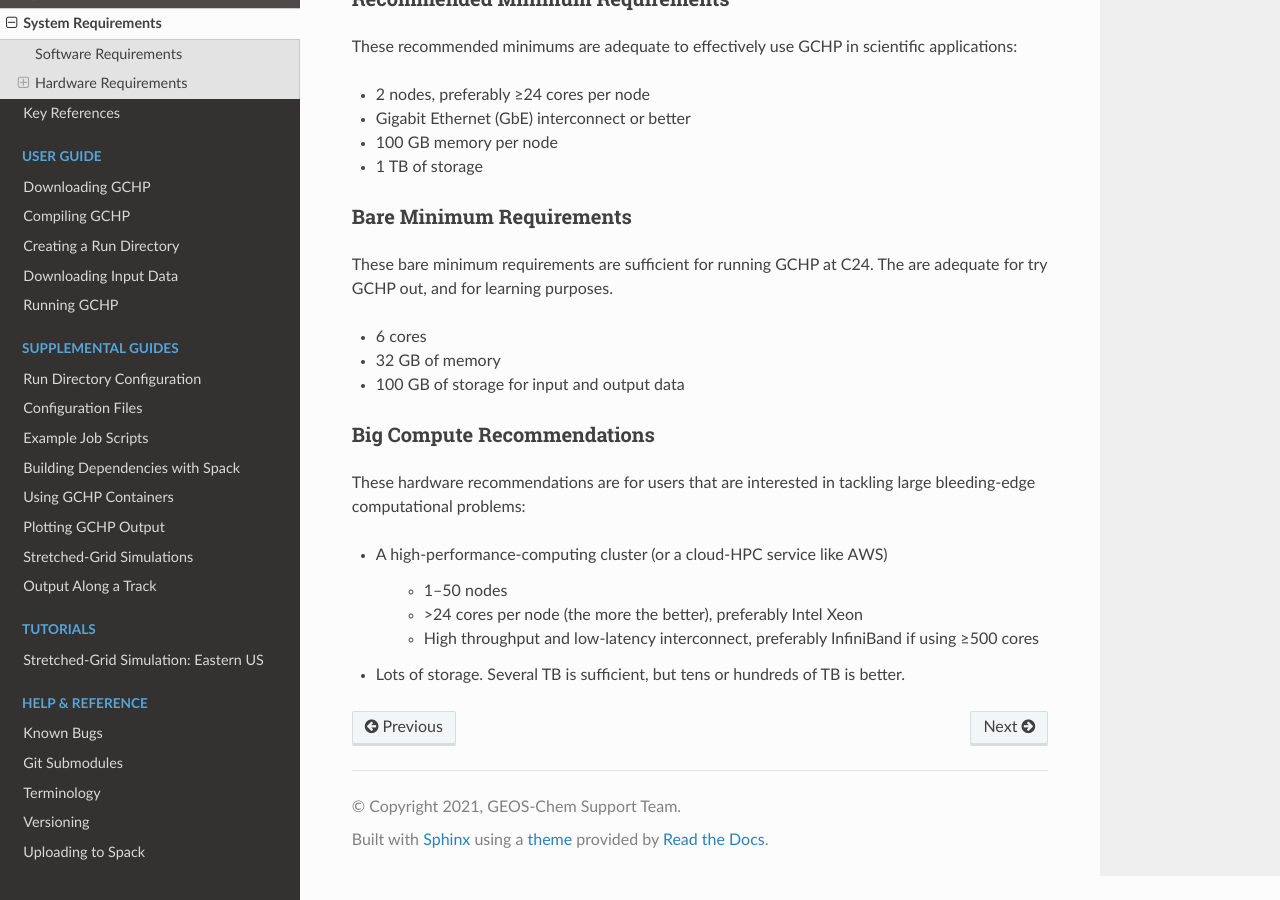
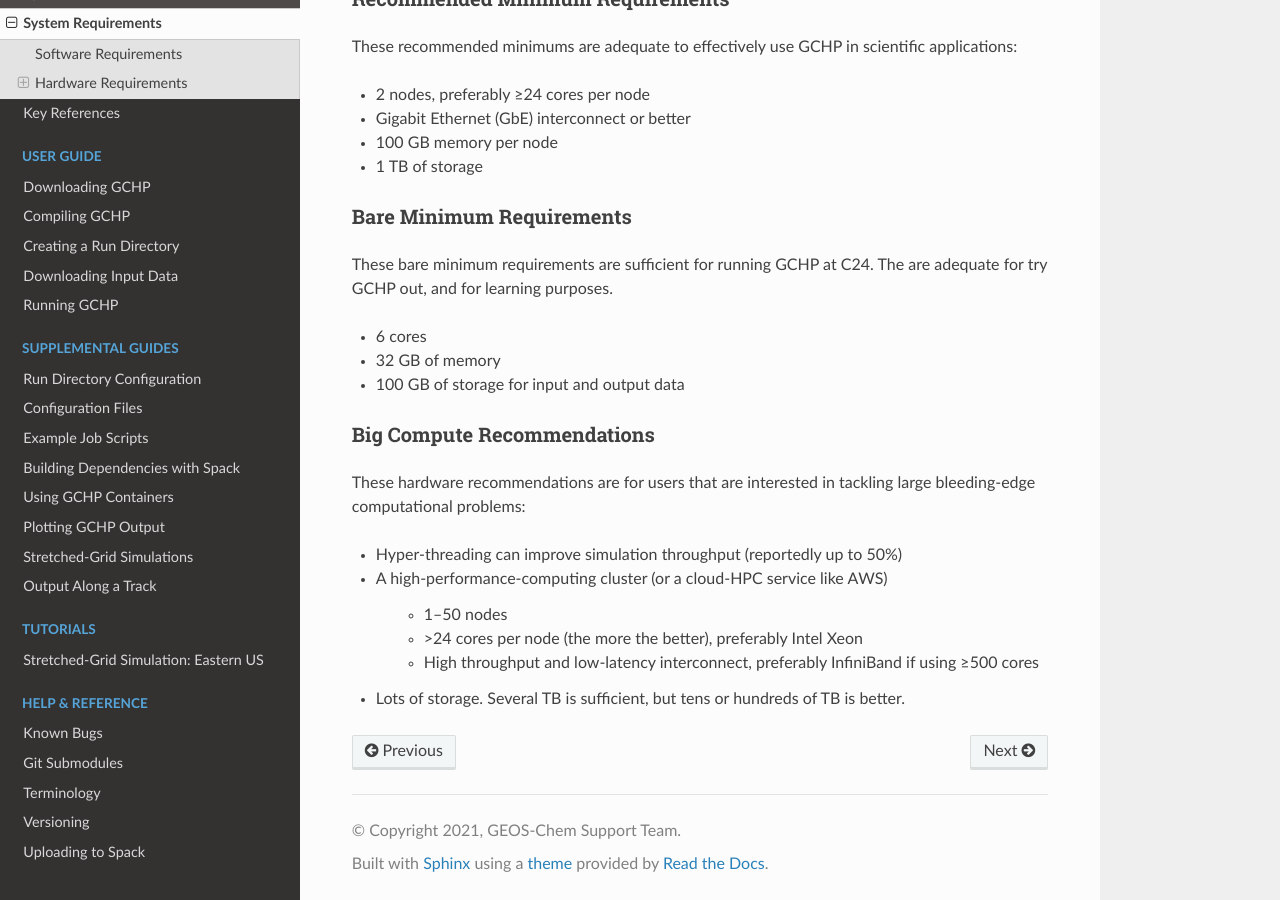
Before and after one commit to geoschem/GCHP, a Sphinx documentation site: the page built from docs/source/getting-started/requirements.rst, in a window 1280 px wide and 900 px high, scrolled down 1007 px. Built offline with Sphinx 7.4.7 and the Read the Docs theme 2.0.0, drawn with Linux system fonts in a browser that asks for light colours; pages that are not in the unit, such as notebooks, are missing from menus.

Commit message:
Updated big compute recommendations in docs. Added a remark that hyper-threading can improve model throughput by up to 50%.

```diff
--- a/docs/source/getting-started/requirements.rst
+++ b/docs/source/getting-started/requirements.rst
@@ -70,6 +70,7 @@ Big Compute Recommendations
 These hardware recommendations are for users that are interested in tackling large bleeding-edge
 computational problems:
 
+* Hyper-threading can improve simulation throughput (reportedly up to 50%)
 * A high-performance-computing cluster (or a cloud-HPC service like AWS)
 
    * 1--50 nodes
```
